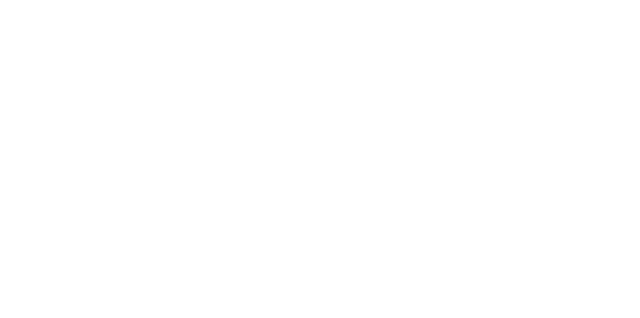
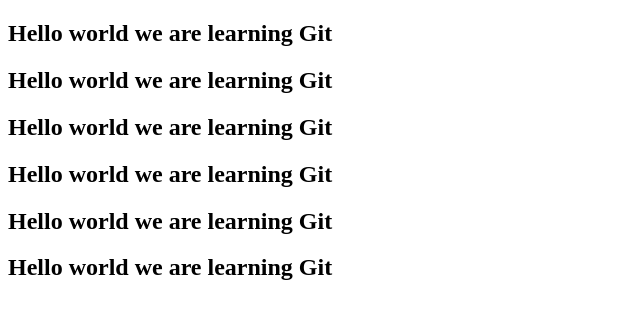
Before and after one commit to royathis/gitTest, a plain HTML site: page index.html in a window 1280 px wide. Shown: the whole page, without its empty margins (0-640 px from the left). Drawn offline with Linux system fonts and the light colour scheme.

Commit message:
Committing multiple Headings

```diff
--- a/index.html
+++ b/index.html
@@ -7,6 +7,11 @@
   <title>Git Test</title>
 </head>
 <body>
-
+  <h2>Hello world we are learning Git</h2>
+  <h2>Hello world we are learning Git</h2>
+  <h2>Hello world we are learning Git</h2>
+  <h2>Hello world we are learning Git</h2>
+  <h2>Hello world we are learning Git</h2>
+  <h2>Hello world we are learning Git</h2>
 </body>
 </html>
```
